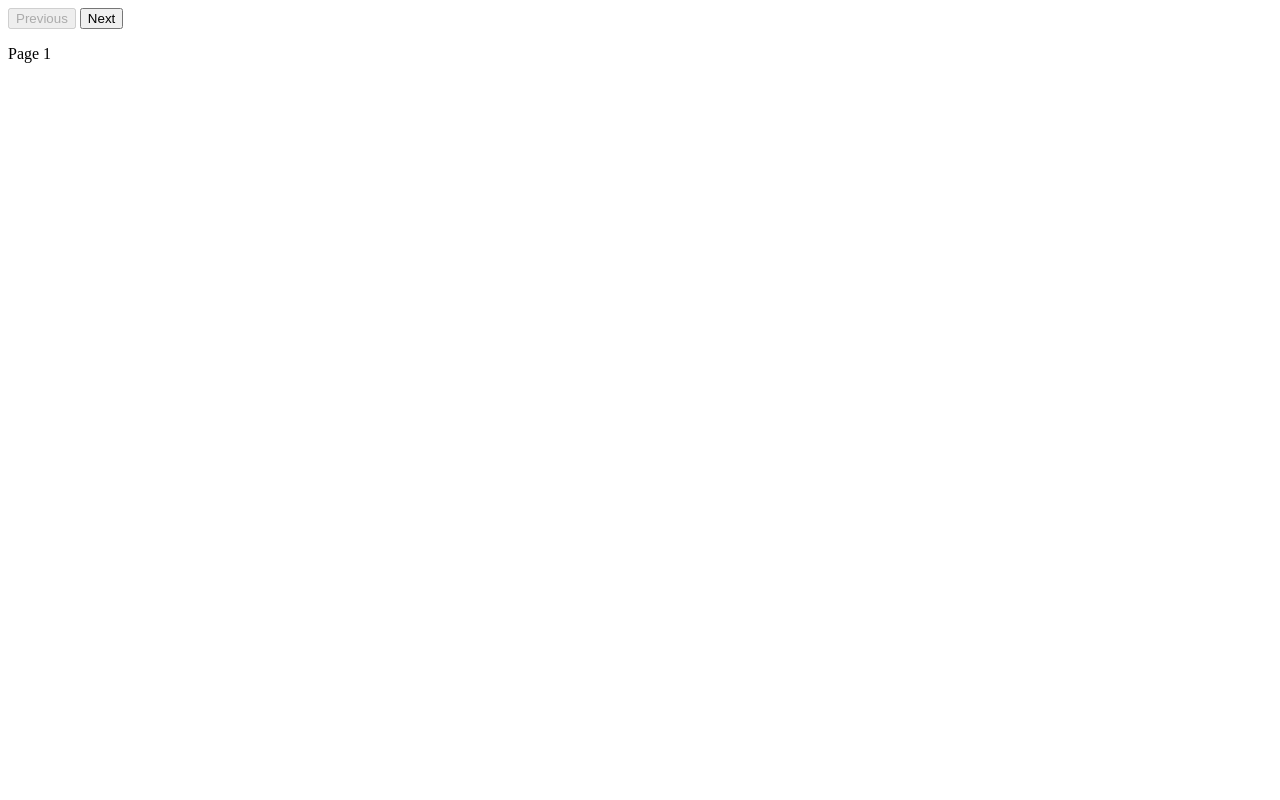
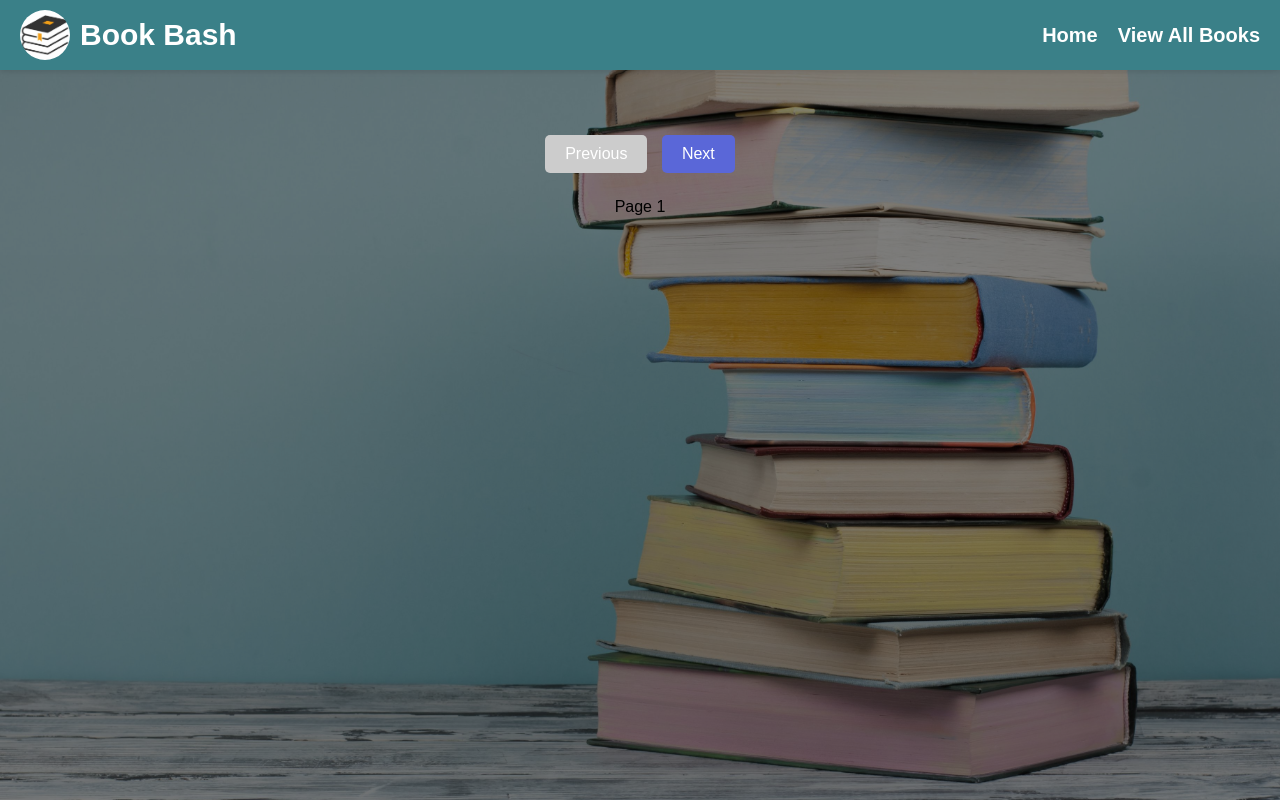
Before and after one commit to 2164-ServiceNow/siri-anusha-google-Books-search-SPA, a website: page index.html at #!/books in a window 1280 px wide. Drawn offline with nearby package versions, Linux system fonts and the light colour scheme; some packages are replaced by stand-ins of ours; no server answers.

Commit message:
added styling

```diff
--- a/app/app.js
+++ b/app/app.js
@@ -6,6 +6,7 @@ app.config(function ($routeProvider, $locationProvider) {
             templateUrl: 'app/views/home.html',
             controller: 'mainController'
         })
+
         .when('/books', {
             templateUrl: 'app/views/viewBooks.html',
             controller: 'viewBooksController'
--- a/app/controller/bookSearchController.js
+++ b/app/controller/bookSearchController.js
@@ -6,28 +6,30 @@ app.controller('bookSearchController', function ($scope, bookService) {
 
     // Search books based on a query
     $scope.searchBooks = function () {
-        if (!$scope.searchQuery.trim()) {
-            alert('Please enter a search query.');
-            return;
-        }
-
+        if ($scope.searchQuery) {
             $scope.loading = true;
             bookService.searchBooks($scope.searchQuery)
-            .then(data => {
-                if (data && data.items) {
-                    $scope.books = data.items;
+                .then(function (data) {
+                    if (data && data.items && data.items.length > 0) {
+                        $scope.books = data.items; // Assuming we're showing all book results
+                        $scope.error = null;
                     } else {
                         $scope.books = [];
-                    alert('No books found for the given query.');
+                        $scope.error = 'No books found. Please try a different query.';
                     }
                     $scope.loading = false;
                 })
-            .catch(error => {
-                console.error('Error searching books:', error);
-                alert('An error occurred while searching for books.');
+                .catch(function () {
+                    $scope.error = 'Error fetching books. Please try again later.';
+                    $scope.books = [];
                     $scope.loading = false;
                 });
+        } else {
+            $scope.error = 'Please enter a search query.';
+            $scope.books = [];
+        }
     };
+
 
     $scope.searchforBooks = function () {
         if (!$scope.searchQuery.trim()) {
--- a/app/controller/mainController.js
+++ b/app/controller/mainController.js
@@ -1,3 +1,3 @@
 app.controller('mainController', function ($scope) {
-    $scope.message = "Welcome to Book Bash!";
+    $scope.message = "Welcome to Book Bash! ";
 });
--- /dev/null
+++ b/app/css/navbar.css
@@ -0,0 +1,91 @@
+/* Navbar container */
+.navbar {
+    display: flex;
+    justify-content: space-between;
+    align-items: center;
+    background-color: #3a8088;
+    padding: 10px 20px;
+    box-shadow: 0 2px 5px rgba(0, 0, 0, 0.1);
+}
+
+/* Logo container */
+.nav-logo img {
+    width: 50px;
+    height: auto;
+    border-radius: 25px;
+}
+
+/* Navigation links */
+.nav-links {
+    list-style-type: none;
+    display: flex;
+    gap: 20px;
+    margin: 0;
+    padding: 0;
+}
+
+/* Navigation link items */
+.nav-links li {
+    display: inline;
+}
+
+/* Navigation link style */
+.nav-links a {
+    text-decoration: none;
+    color: white;
+    font-size: 20px;
+    font-weight: bold;
+    transition: color 0.3s;
+}
+
+/* Hover effect for links */
+.nav-links a:hover {
+    color: #241a09;
+}
+/* Container for the logo image and text */
+.nav-logo {
+    display: flex;
+    align-items: center;
+    gap: 10px; /* Spacing between the image and text */
+}
+
+/* Styling for the logo image */
+
+
+/* Styling for the logo text */
+.logo-sub {
+    margin: 0;
+    font-size: 30px; /* Adjust font size */
+    color: white; /* Match the navigation bar theme */
+    font-weight: bold;
+}
+
+
+/* Responsive Design for smaller screens */
+@media screen and (max-width: 768px) {
+    .nav-links {
+        flex-direction: column;
+        align-items: flex-start;
+        gap: 10px;
+    }
+}
+body {
+    background-image: url('/app/assests/images/homepagebd.jpg'); /* Replace with your image path */
+    background-size: cover; /* Ensures the image covers the entire page */
+    background-repeat: no-repeat; /* Prevents tiling of the image */
+    background-attachment: fixed; /* Keeps the background fixed when scrolling */
+    background-position: center; /* Centers the image */
+    margin: 0;
+    padding: 0;
+    font-family: Arial, sans-serif; /* Optional: Set a consistent font */
+}
+body::before {
+    content: '';
+    position: absolute;
+    top: 0;
+    left: 0;
+    width: 100%;
+    height: 100%;
+    background-color: rgba(0, 0, 0, 0.5); /* Adjust transparency (50%) */
+    z-index: -1; /* Ensures the overlay is behind all content */
+}
--- /dev/null
+++ b/app/css/viewBooks.css
@@ -0,0 +1,81 @@
+/* General Page Styles */
+body {
+    font-family: Arial, sans-serif;
+    margin: 0;
+    padding: 0;
+    background-color: #f8f8f8;
+}
+
+.book-container {
+    width: 90%;
+    margin: 20px auto;
+    text-align: center;
+}
+
+.page-title {
+    font-size: 2rem;
+    margin-bottom: 20px;
+    color: #333;
+}
+
+/* Grid Layout for Books */
+.book-grid {
+    display: grid;
+    grid-template-columns: repeat(auto-fit, minmax(200px, 1fr)); /* Responsive grid */
+    gap: 20px; /* Spacing between cards */
+    justify-items: center;
+    padding: 10px;
+}
+
+.book-card {
+    background: white;
+    border-radius: 8px;
+    box-shadow: 0 4px 8px rgba(0, 0, 0, 0.1);
+    overflow: hidden;
+    transition: transform 0.2s ease-in-out;
+    text-align: center;
+    width: 200px; /* Fixed width for consistent layout */
+}
+
+.book-card:hover {
+    transform: scale(1.05); /* Zoom effect on hover */
+}
+
+.book-thumbnail {
+    width: 100%;
+    height: auto;
+}
+
+.book-title {
+    font-size: 1.1rem;
+    font-weight: bold;
+    margin: 10px 0;
+    color: #444;
+}
+
+.book-authors {
+    font-size: 0.9rem;
+    color: #777;
+    margin-bottom: 10px;
+}
+
+/* Pagination Controls */
+.pagination-controls {
+    margin: 20px 0;
+}
+
+button {
+    background-color: #5a67d8;
+    color: white;
+    border: none;
+    padding: 10px 20px;
+    border-radius: 5px;
+    cursor: pointer;
+    font-size: 1rem;
+    margin: 5px;
+}
+
+button:disabled {
+    background-color: #ccc;
+    cursor: not-allowed;
+}
--- a/app/views/viewBooks.html
+++ b/app/views/viewBooks.html
@@ -3,7 +3,8 @@
 <head>
     <meta charset="UTF-8">
     <meta name="viewport" content="width=device-width, initial-scale=1.0">
-    <title>Book Search</title>
+    <title>View All Books</title>
+    <link rel = "stylesheet" href="/app/css/viewBooks.css">
 </head>
 <body>
     <div class="book-container">
@@ -25,5 +26,6 @@
 
         <p>Page {{ currentPage }}</p>
     </div>
+
 </body>
 </html>
--- a/index.html
+++ b/index.html
@@ -5,13 +5,28 @@
     <meta name="viewport" content="width=device-width, initial-scale=1.0">
     <title>Book Bash!</title>
     <base href="/">
+    <link rel="stylesheet" href="/app/css/navbar.css">
     <!-- AngularJS Libraries -->
     <script src="https://ajax.googleapis.com/ajax/libs/angularjs/1.8.2/angular.min.js"></script>
     <script src="https://ajax.googleapis.com/ajax/libs/angularjs/1.8.2/angular-route.js"></script>
 </head>
 <body>
+    <nav class="navbar">
+        <div class="nav-logo">
+            <img src="/app/assests/images/bookbash.jpg" alt="Book Bash Logo">
+            <h2 class = "logo-sub">Book Bash</h2>
+        </div>
+        <ul class="nav-links">
+            <li><a href="/">Home</a></li>
+            <a href="/books">View All Books</a>
 
+
+        </ul>
+    </nav>
     <div ng-view>
+<!--<div ng-controller="mainController">
+        <span>{{message}}</span>
+    </div>-->
 
     <!-- Application Scripts -->
     <script src="/app/app.js"></script>
```
Also changed, not shown: app/views/bookDetails.html (+2 -2 lines), app/views/home.html (+6 -1 lines), app/assests/images/bookbash.jpg (added), app/assests/images/homepagebd.jpg (added). Lines whose indentation alone changed are shown as unchanged.
